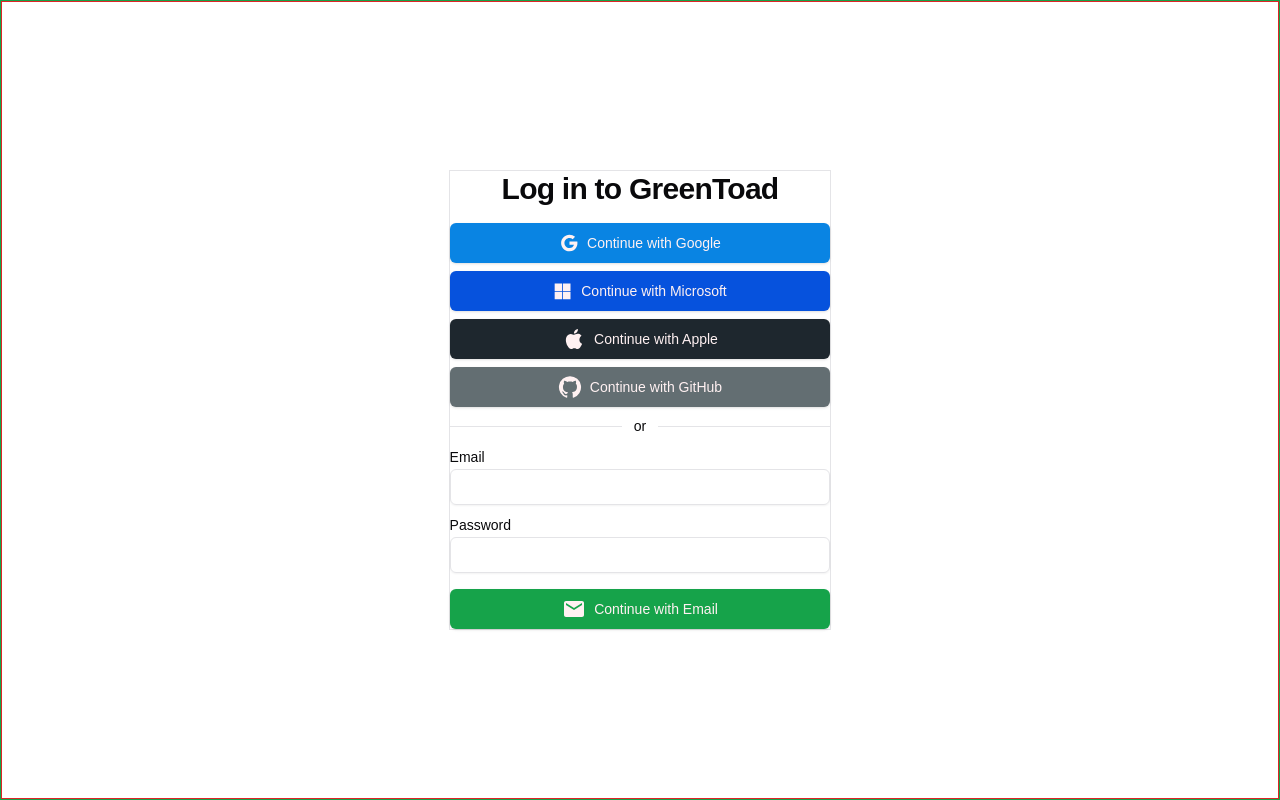
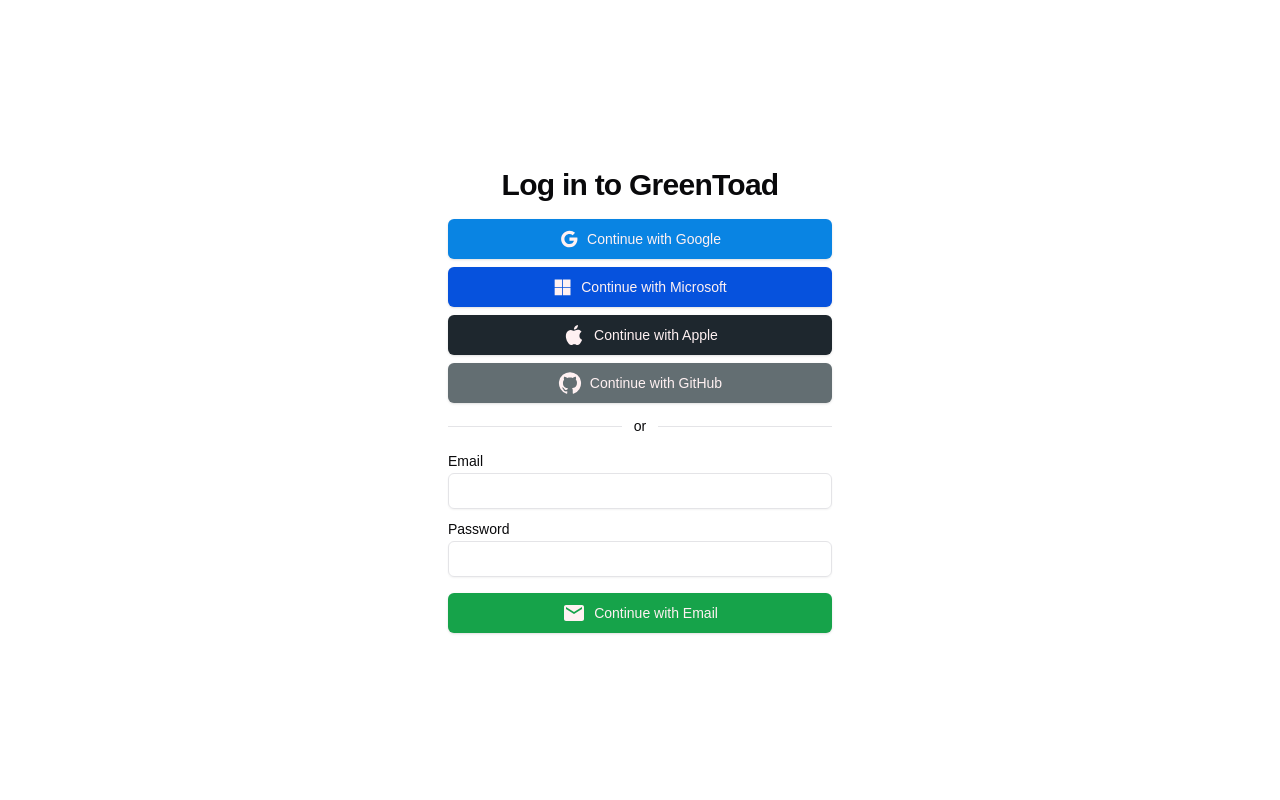
Before and after one commit to digvijay-tech/GreenToad, a Next.js app: page / in a window 1280 px wide. Built offline with nearby package versions, Linux system fonts and the light colour scheme.

Commit message:
email login completed..

```diff
--- a/src/app/(auth)/(login)/components/layout.jsx
+++ b/src/app/(auth)/(login)/components/layout.jsx
@@ -7,10 +7,10 @@
 
 export function LoginLayout({ pageHeading }) {
     return (
-        <main className="border h-screen border-green-600">
-            <div className="container h-[100%] mx-auto flex flex-col items-center justify-center border border-red-600">
+        <main className="h-screen">
+            <div className="container h-[100%] mx-auto flex flex-col items-center justify-center">
                 {/* Centered Content */}
-                <div className="w-[80%] sm:w-[50%] md:w-[40%] lg:w-[30%] xl:w-[30%] text-center border">
+                <div className="w-[80%] sm:w-[50%] md:w-[40%] lg:w-[30%] xl:w-[30%] text-center">
                     <HeadingTwo text={pageHeading} />
 
                     {/* Social Sign-in options */}
@@ -20,7 +20,7 @@
                         </div>
                     ))}
 
-                    <div className="my-3 flex flex-row items-center justify-between items-center">
+                    <div className="my-4 flex flex-row items-center justify-between items-center">
                         <Separator className="flex-1" />
                         <p className="mx-3 text-sm font-medium leading-none">or</p>
                         <Separator className="flex-1" />
```
